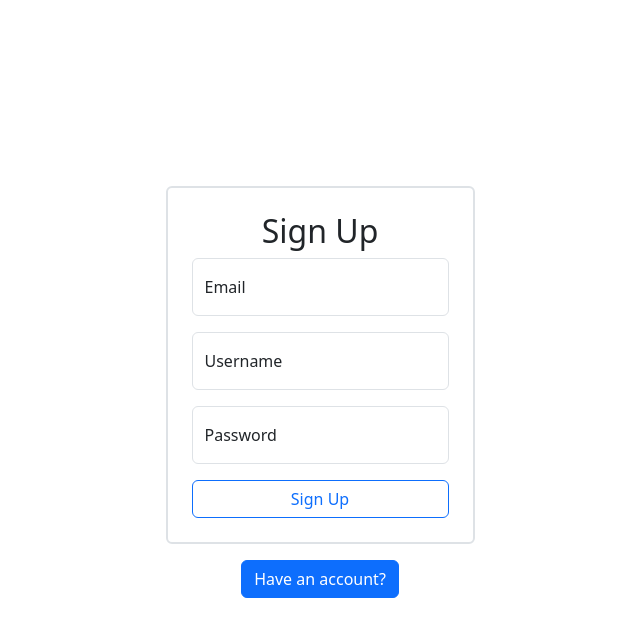
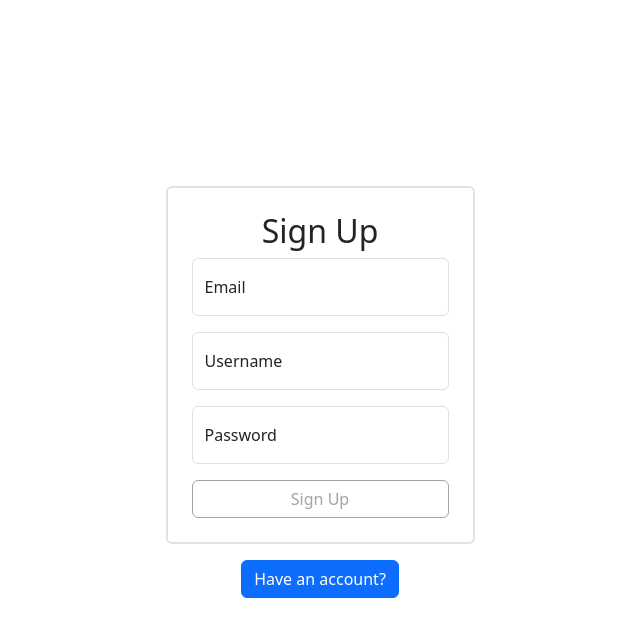
Before and after one commit to KasraRahimi/react-wip, a React (Vite) app in the folder frontend/: page / in a window 1280 px wide. Both pictures are taken after a click on the button "Don't have an account?". Shown: the top 636 px of the page, without its empty margins (320-960 px from the left). Built offline with nearby package versions, Linux system fonts and the light colour scheme.

Commit message:
feat: sign up form logs email username and password

```diff
--- a/frontend/src/components/SignUpForm.tsx
+++ b/frontend/src/components/SignUpForm.tsx
@@ -1,9 +1,19 @@
-const onLoginSubmit = (e: React.FormEvent) => {
-    e.preventDefault();
-    console.log(e);
-};
+import { useState } from "react";
 
 function SignUpForm() {
+    const [email, setEmail] = useState("");
+    const [username, setUsername] = useState("");
+    const [password, setPassword] = useState("");
+
+    const onLoginSubmit = (e: React.FormEvent) => {
+        e.preventDefault();
+        console.log(`email: ${email}`);
+        console.log(`username: ${username}`);
+        console.log(`password: ${password}`);
+    };
+
+    const isDisabled = !email || !username || !password;
+
     return (
         <>
             <form
@@ -17,6 +27,7 @@ function SignUpForm() {
                         className="form-control"
                         id="email"
                         placeholder="Enter email"
+                        onChange={e => setEmail(e.target.value)}
                     />
                     <label htmlFor="email">Email</label>
                 </div>
@@ -26,6 +37,7 @@ function SignUpForm() {
                         className="form-control"
                         id="username"
                         placeholder="Enter username"
+                        onChange={e => setUsername(e.target.value)}
                     />
                     <label htmlFor="username">Username</label>
                 </div>
@@ -35,13 +47,15 @@ function SignUpForm() {
                         id="password"
                         className="form-control"
                         placeholder="Enter password"
+                        onChange={e => setPassword(e.target.value)}
                     />
                     <label htmlFor="password">Password</label>
                 </div>
                 <div>
                     <button
                         type="submit"
-                        className="btn btn-outline-primary w-100"
+                        className={`btn btn-outline-${isDisabled ? 'secondary' : 'primary'} w-100`}
+                        disabled={isDisabled}
                     >
                         Sign Up
                     </button>
```
